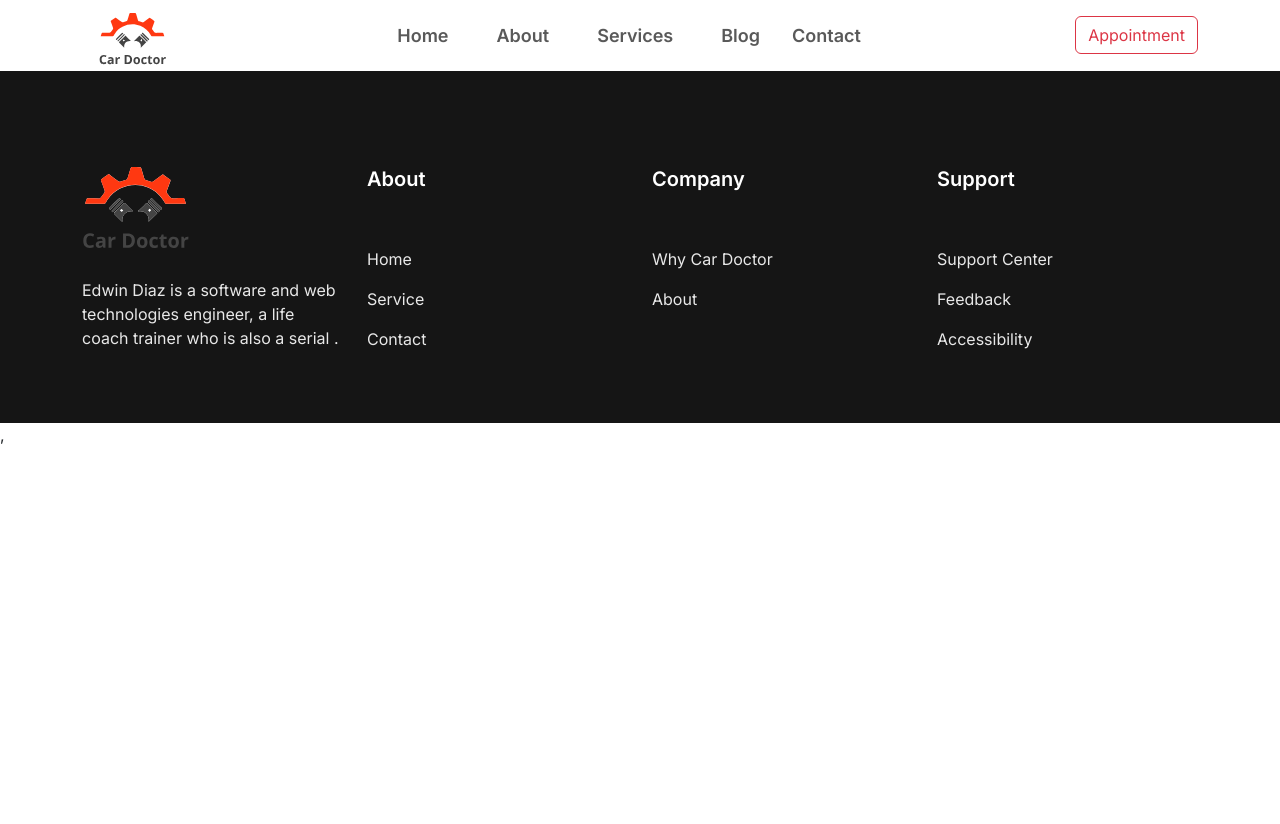
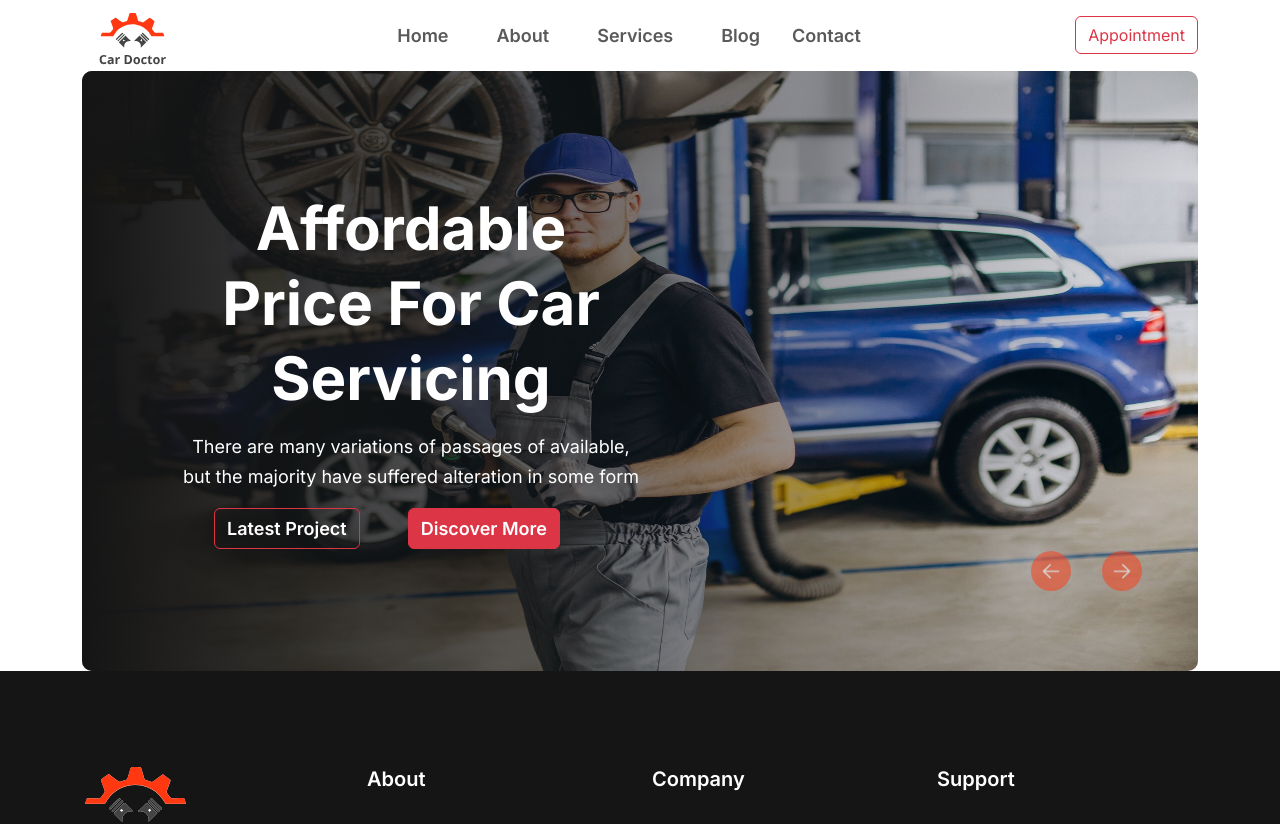
Before and after one commit to code-with-omar/car-doctor-client, a React (Vite) app: page / in a window 1280 px wide. Shown: the top 824 px of the page. Before the commit the page ends 800 px from the top, so only its background shows below. Built offline with nearby package versions, Linux system fonts and the light colour scheme.

Commit message:
Hero section complete without full responsive

```diff
--- /dev/null
+++ b/src/Pages/Home/Hero/Hero.css
@@ -0,0 +1,60 @@
+.carousal-wrap {
+    border-radius: 10px;
+
+}
+
+.carousal-contains {
+    max-height: 600px;
+}
+
+.carousal-contains img {
+    height: 600px;
+    border-radius: 10px;
+
+}
+
+.carousel-control-prev {
+    bottom: 0;
+    top: 80%;
+    left: 85%;
+    width: 40px;
+    height: 40px;
+    background: var(--orange-01);
+    border-radius: 50%;
+}
+
+.carousel-control-next {
+    bottom: 0;
+    top: 80%;
+    right: 5%;
+    width: 40px;
+    height: 40px;
+    background: var(--orange-01);
+    border-radius: 50%;
+}
+
+.carousel-control-prev-icon {
+    background-image: url('./../../../assets/icons/pre.png');
+    width: 24px;
+    height: 24px;
+}
+
+.carousel-control-next-icon {
+    background-image: url('./../../../assets/icons/next.png');
+    width: 24px;
+    height: 24px;
+}
+.carousel-indicators{
+    display: none;
+}
+.carousal-details{
+    background: linear-gradient(90deg, #151515 0%, rgba(21, 21, 21, 0.00) 100%);
+    height: 600px;
+    border-radius: 10px;
+    top: 0;
+    left: 0;
+}
+.carousal-heading-para{
+    padding-top: 100px;
+    padding-left: 100px;
+}
--- /dev/null
+++ b/src/Pages/Home/Hero/Hero.jsx
@@ -0,0 +1,86 @@
+import { Button, Carousel, Container } from 'react-bootstrap';
+import Image1 from "./../../../assets/images/banner/1.jpg"
+import Image2 from "./../../../assets/images/banner/2.jpg"
+import Image3 from "./../../../assets/images/banner/3.jpg"
+import Image4 from "./../../../assets/images/banner/4.jpg"
+import Image5 from "./../../../assets/images/banner/5.jpg"
+import Image6 from "./../../../assets/images/banner/6.jpg"
+import './Hero.css'
+const Hero = () => {
+    return (
+        <Container className='carousal-wrap'>
+            <Carousel fade className='carousal-contains'>
+                <Carousel.Item >
+                    <img className="d-block w-100" src={Image1} />
+                    <Carousel.Caption className="carousal-details w-100">
+                        <div className='carousal-heading-para w-50'>
+                            <h2 className="fw-700 fs-60 font-white line-height-75 mb-3">Affordable Price For Car Servicing</h2>
+                            <p className='line-height-30 fs-18 fw-400 font-white mb-3'>There are many variations of passages of  available, but the majority have suffered alteration in some form</p>
+                            <Button variant="outline-danger" href="#Latest Project" className='fs-18 fw-600 font-white'>Latest Project</Button>
+                            <Button variant="danger" href="#Discover" className='fs-18 fw-600 font-white mx-5'>Discover More</Button>
+                        </div>
+                    </Carousel.Caption>
+                </Carousel.Item>
+                <Carousel.Item>
+                    <img className="d-block w-100" src={Image2} />
+                    <Carousel.Caption className="carousal-details w-100">
+                        <div className='carousal-heading-para w-50'>
+                            <h2 className="fw-700 fs-60 font-white line-height-75 mb-3">Affordable Price For Car Servicing</h2>
+                            <p className='line-height-30 fs-18 fw-400 font-white mb-3'>There are many variations of passages of  available, but the majority have suffered alteration in some form</p>
+                            <Button variant="outline-danger" href="#Latest Project" className='fs-18 fw-600 font-white'>Latest Project</Button>
+                            <Button variant="danger" href="#Discover" className='fs-18 fw-600 font-white mx-5'>Discover More</Button>
+                        </div>
+                    </Carousel.Caption>
+                </Carousel.Item>
+                <Carousel.Item>
+                    <img className="d-block w-100" src={Image3} />
+
+                    <Carousel.Caption className="carousal-details w-100">
+                        <div className='carousal-heading-para w-50'>
+                            <h2 className="fw-700 fs-60 font-white line-height-75 mb-3">Affordable Price For Car Servicing</h2>
+                            <p className='line-height-30 fs-18 fw-400 font-white mb-3'>There are many variations of passages of  available, but the majority have suffered alteration in some form</p>
+                            <Button variant="outline-danger" href="#Latest Project" className='fs-18 fw-600 font-white'>Latest Project</Button>
+                            <Button variant="danger" href="#Discover" className='fs-18 fw-600 font-white mx-5'>Discover More</Button>
+                        </div>
+                    </Carousel.Caption>
+                </Carousel.Item>
+                <Carousel.Item>
+                    <img className="d-block w-100" src={Image4} />
+                    <Carousel.Caption className="carousal-details w-100">
+                        <div className='carousal-heading-para w-50'>
+                            <h2 className="fw-700 fs-60 font-white line-height-75 mb-3">Affordable Price For Car Servicing</h2>
+                            <p className='line-height-30 fs-18 fw-400 font-white mb-3'>There are many variations of passages of  available, but the majority have suffered alteration in some form</p>
+                            <Button variant="outline-danger" href="#Latest Project" className='fs-18 fw-600 font-white'>Latest Project</Button>
+                            <Button variant="danger" href="#Discover" className='fs-18 fw-600 font-white mx-5'>Discover More</Button>
+                        </div>
+                    </Carousel.Caption>
+                </Carousel.Item>
+                <Carousel.Item>
+                    <img className="d-block w-100" src={Image5} />
+
+                    <Carousel.Caption className="carousal-details w-100">
+                        <div className='carousal-heading-para w-50'>
+                            <h2 className="fw-700 fs-60 font-white line-height-75 mb-3">Affordable Price For Car Servicing</h2>
+                            <p className='line-height-30 fs-18 fw-400 font-white mb-3'>There are many variations of passages of  available, but the majority have suffered alteration in some form</p>
+                            <Button variant="outline-danger" href="#Latest Project" className='fs-18 fw-600 font-white'>Latest Project</Button>
+                            <Button variant="danger" href="#Discover" className='fs-18 fw-600 font-white mx-5'>Discover More</Button>
+                        </div>
+                    </Carousel.Caption>
+                </Carousel.Item>
+                <Carousel.Item>
+                    <img className="d-block w-100" src={Image6} />
+                    <Carousel.Caption className="carousal-details w-100">
+                        <div className='carousal-heading-para w-50'>
+                            <h2 className="fw-700 fs-60 font-white line-height-75 mb-3">Affordable Price For Car Servicing</h2>
+                            <p className='line-height-30 fs-18 fw-400 font-white mb-3'>There are many variations of passages of  available, but the majority have suffered alteration in some form</p>
+                            <Button variant="outline-danger" href="#Latest Project" className='fs-18 fw-600 font-white'>Latest Project</Button>
+                            <Button variant="danger" href="#Discover" className='fs-18 fw-600 font-white mx-5'>Discover More</Button>
+                        </div>
+                    </Carousel.Caption>
+                </Carousel.Item>
+            </Carousel>
+        </Container>
+    );
+};
+
+export default Hero;
--- a/src/Pages/Home/Home/Home.jsx
+++ b/src/Pages/Home/Home/Home.jsx
@@ -1,7 +1,9 @@
+import Hero from "../Hero/Hero";
+
 const Home = () => {
     return (
         <div>
-
+            <Hero></Hero>
         </div>
     );
 };
--- a/src/index.css
+++ b/src/index.css
@@ -47,7 +47,9 @@
 .fs-45 {
     font-size: 45px;
 }
-
+.fs-60{
+    font-size: 60px;
+}
 /* Font color  */
 .font-dark-01 {
     color: var(--dark-01);
@@ -137,8 +139,15 @@
 .text-center{
     text-align: center;
 }
+.line-height-30{
+    line-height: 30px;
+}
 .line-height-40{
     line-height: 40px;
+}
+
+.line-height-75{
+    line-height: 75px;
 }
 a{
     text-decoration: none;
```
Also changed, not shown: src/assets/icons/next.png (added), src/assets/icons/pre.png (added).
